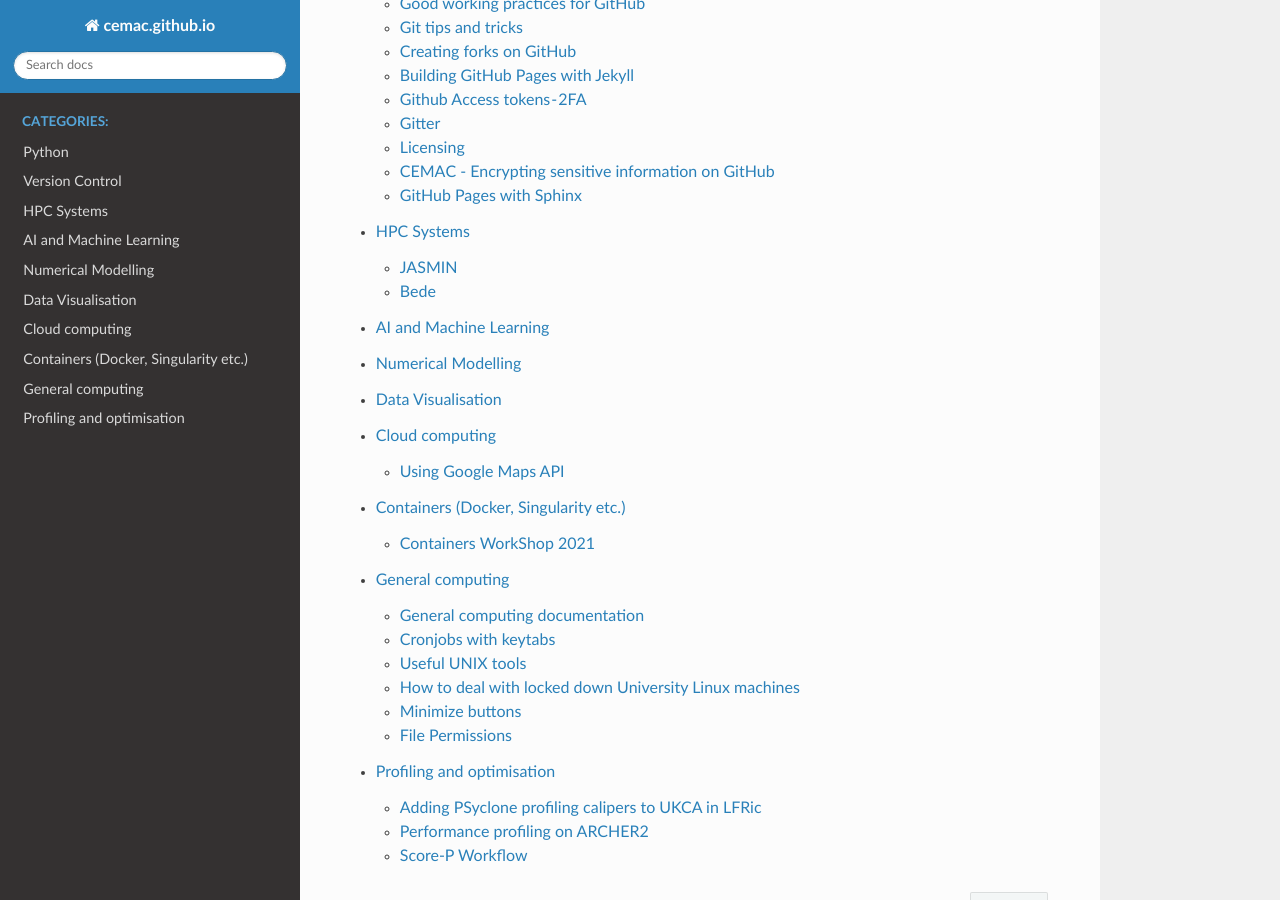
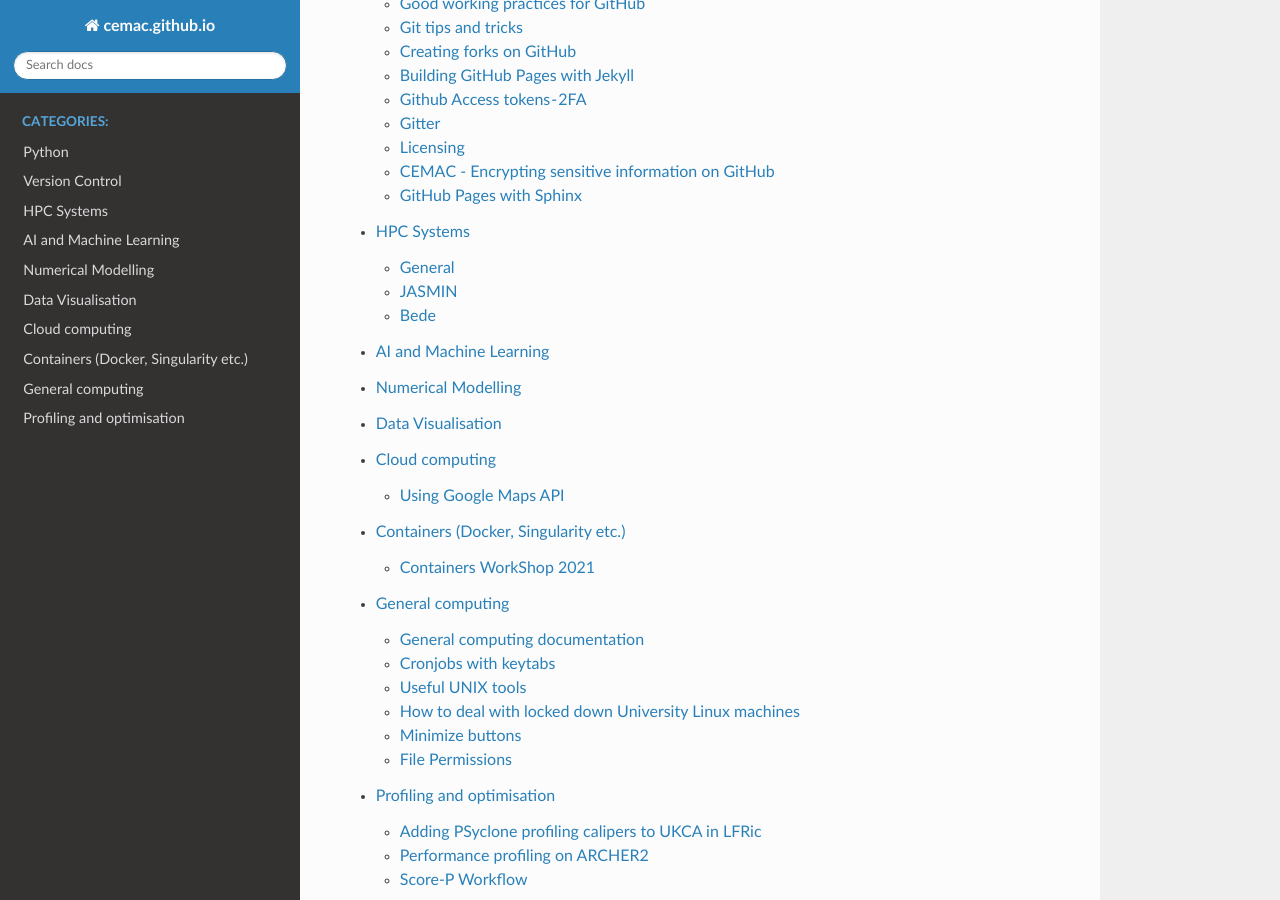
Before and after one commit to cemac/cemac.github.io, a Sphinx documentation site: the page built from source/index.rst, in a window 1280 px wide and 900 px high, scrolled down 516 px. Built offline with Sphinx 7.4.7 and the Read the Docs theme 3.1.0, drawn with Linux system fonts in a browser that asks for light colours; pages that are not in the unit, such as notebooks, are missing from menus.

Commit message:
Update index.rst

```diff
--- a/source/pages/hpc/index.rst
+++ b/source/pages/hpc/index.rst
@@ -14,5 +14,6 @@
    :caption: Contents:
 
    index.rst
+   general/index.rst
    jasmin/index.rst
    bede/index.rst
```
